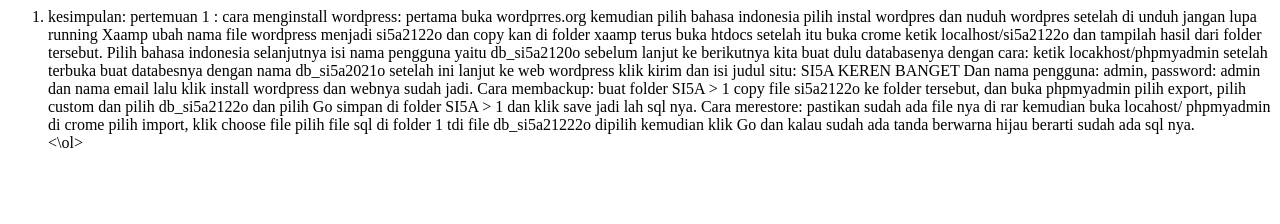
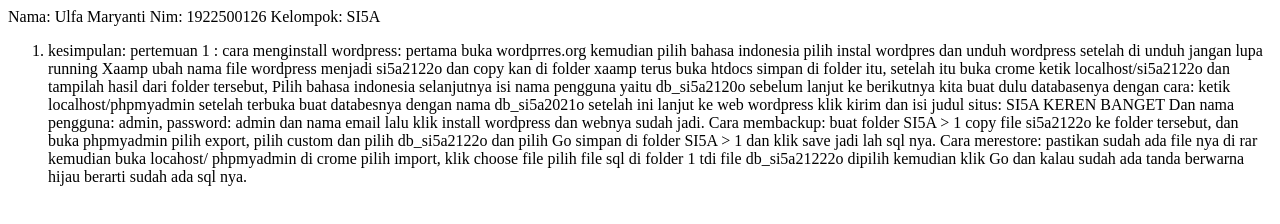
Before and after one commit to UlfaMaryanti/ulfa, a plain HTML site: page index.html in a window 1280 px wide. Drawn offline with Linux system fonts and the light colour scheme.

Commit message:
Update index.html

```diff
--- a/index.html
+++ b/index.html
@@ -1,5 +1,10 @@
+Nama: Ulfa Maryanti
+Nim: 1922500126
+Kelompok: SI5A
 <ol>
-<li> kesimpulan: pertemuan 1 : cara menginstall wordpress: pertama buka wordprres.org kemudian pilih bahasa indonesia pilih instal wordpres dan nuduh wordpres setelah di unduh jangan lupa running Xaamp ubah nama file wordpress menjadi si5a2122o dan copy kan di folder xaamp terus buka htdocs setelah itu buka crome ketik localhost/si5a2122o dan tampilah hasil dari folder tersebut. Pilih bahasa indonesia selanjutnya isi nama pengguna yaitu db_si5a2120o sebelum lanjut ke berikutnya kita buat dulu databasenya dengan cara: ketik locakhost/phpmyadmin setelah terbuka  buat databesnya dengan nama db_si5a2021o setelah ini lanjut ke web wordpress klik kirim dan isi judul situ: SI5A KEREN BANGET Dan nama pengguna: admin, password: admin dan nama email lalu klik install wordpress dan webnya sudah jadi.
+<li> kesimpulan: pertemuan 1 : cara menginstall wordpress: pertama buka wordprres.org kemudian pilih bahasa indonesia pilih instal wordpres dan unduh wordpress setelah di unduh jangan lupa running Xaamp ubah nama file wordpress menjadi si5a2122o dan copy kan di folder xaamp terus buka htdocs simpan di folder itu,
+setelah itu buka crome ketik localhost/si5a2122o dan tampilah hasil dari folder tersebut, Pilih bahasa indonesia selanjutnya isi nama pengguna yaitu db_si5a2120o sebelum lanjut ke berikutnya kita buat dulu databasenya dengan cara: ketik localhost/phpmyadmin setelah terbuka  buat databesnya dengan nama db_si5a2021o setelah ini lanjut ke web wordpress klik kirim
+dan isi judul situs: SI5A KEREN BANGET Dan nama pengguna: admin, password: admin dan nama email lalu klik install wordpress dan webnya sudah jadi.
 Cara membackup: buat folder SI5A > 1 copy file si5a2122o ke folder tersebut, dan buka phpmyadmin pilih export, pilih custom dan pilih db_si5a2122o dan pilih Go simpan di folder SI5A > 1 dan klik save jadi lah sql nya.
 Cara merestore: pastikan sudah ada file nya di rar kemudian buka locahost/ phpmyadmin di crome pilih import, klik choose file pilih file sql di folder 1 tdi file db_si5a21222o dipilih kemudian klik Go dan kalau sudah ada tanda berwarna hijau berarti sudah ada sql nya. </li>
-<\ol>
+</ol>
```
